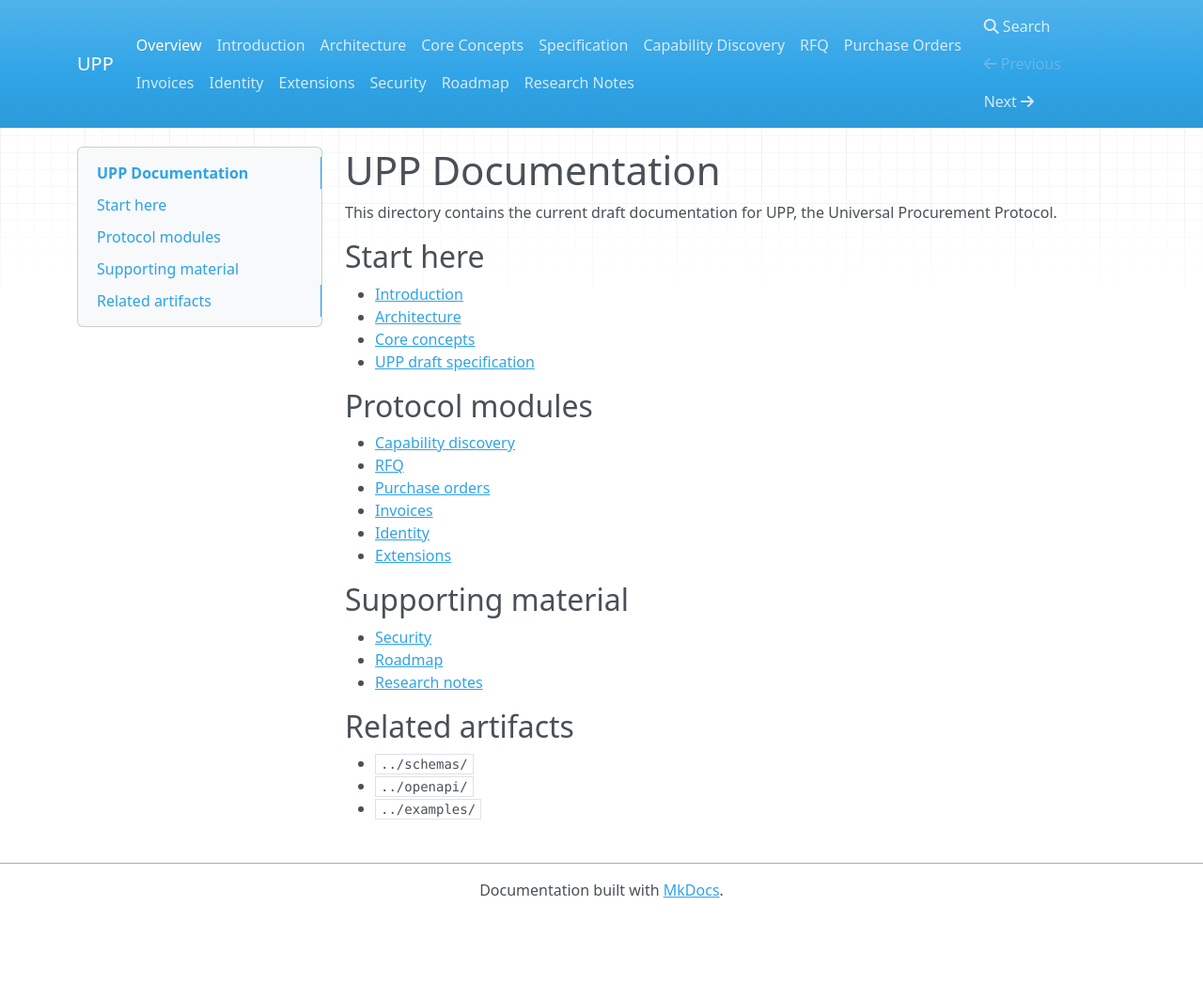
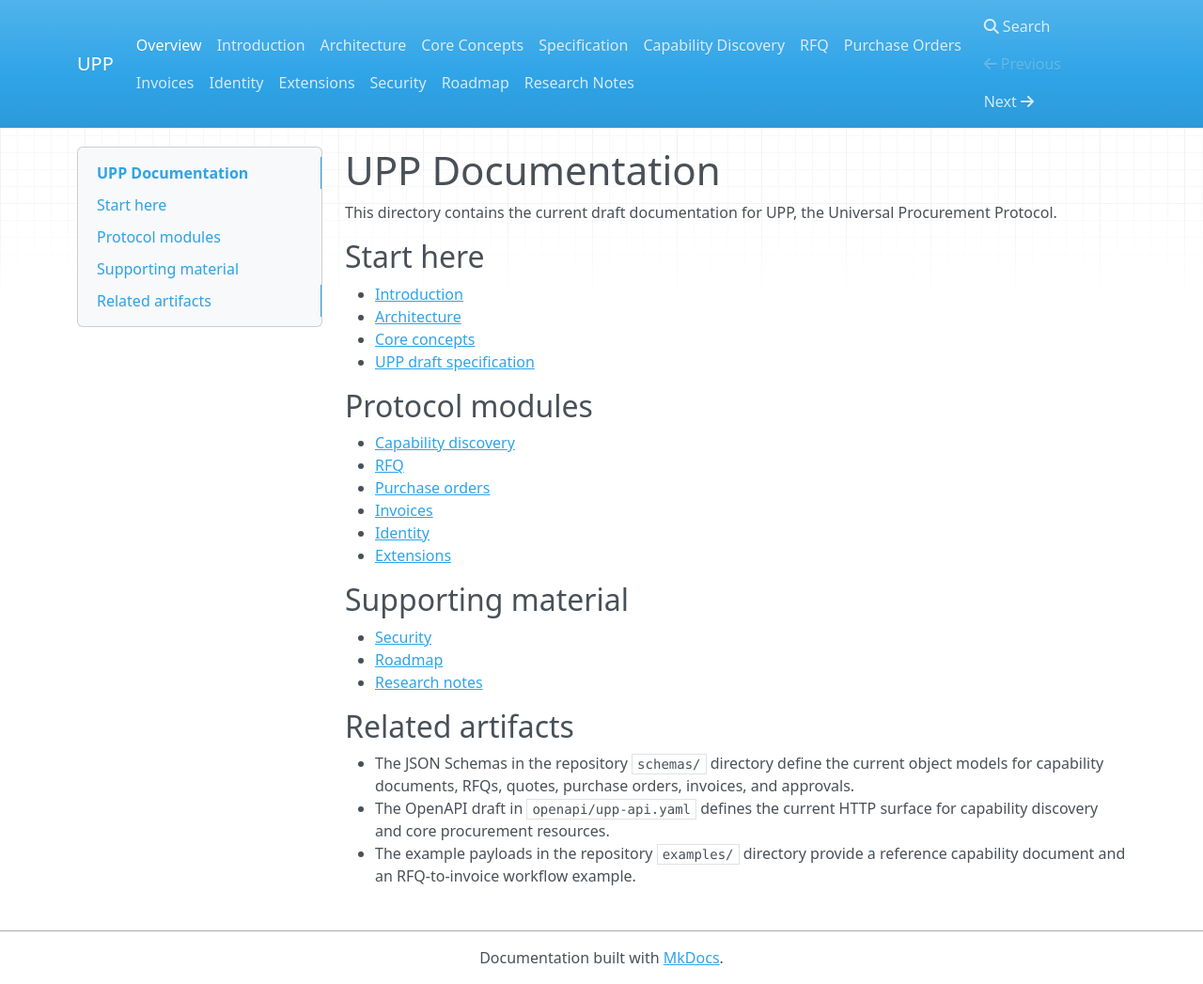
Before and after one commit to b2b-protocol/upp, an MkDocs documentation site: the page built from docs/index.md, in a window 1280 px wide and 1047 px high. Shown: the whole window at 94% size. Built offline with MkDocs 1.6.1, drawn with Linux system fonts in a browser that asks for light colours; nearby versions of some CDN libraries.

Commit message:
Tighten UPP docs and machine-readable drafts
Refines the documentation structure and language, improves the docs index and roadmap framing, and aligns schemas and the OpenAPI draft with the current UPP protocol scope.

```diff
--- a/docs/index.md
+++ b/docs/index.md
@@ -26,6 +26,6 @@ This directory contains the current draft documentation for UPP, the Universal P
 
 ## Related artifacts
 
-- `../schemas/`
-- `../openapi/`
-- `../examples/`
+- The JSON Schemas in the repository `schemas/` directory define the current object models for capability documents, RFQs, quotes, purchase orders, invoices, and approvals.
+- The OpenAPI draft in `openapi/upp-api.yaml` defines the current HTTP surface for capability discovery and core procurement resources.
+- The example payloads in the repository `examples/` directory provide a reference capability document and an RFQ-to-invoice workflow example.
```
Also changed, not shown: docs/roadmap.md (+2 -0 lines).
